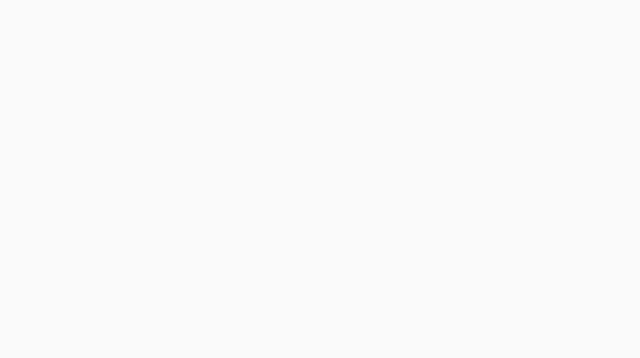
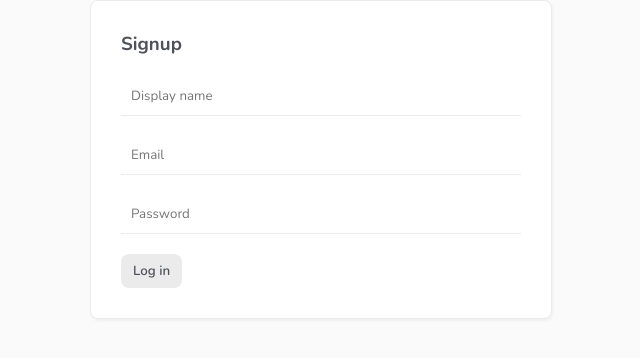
Before and after one commit to denkoksz/vue-practice-final-playlists, a Vue app: page /signup in a window 1280 px wide. Before the commit this address had no page. Shown: the top 358 px of the page, without its empty margins (319-959 px from the left). Built offline with nearby package versions, Linux system fonts and the light colour scheme.

Commit message:
add signup view

```diff
--- a/src/router/index.js
+++ b/src/router/index.js
@@ -1,6 +1,7 @@
 import { createRouter, createWebHistory } from 'vue-router';
 import HomeView from '../views/HomeView.vue';
 import Login from "@/views/auth/Login";
+import Signup from "@/views/auth/Signup";
 
 const routes = [
   {
@@ -12,6 +13,11 @@
     path: '/login',
     name: 'Login',
     component: Login
+  },
+  {
+    path: '/signup',
+    name: 'Signup',
+    component: Signup
   }
 ]
 
--- /dev/null
+++ b/src/views/auth/Signup.vue
@@ -0,0 +1,38 @@
+<template>
+  <form @submit.prevent="handleSubmit">
+    <h3>Signup</h3>
+    <input type="text" placeholder="Display name" v-model="displayName">
+    <input type="email" placeholder="Email" v-model="email">
+    <input type="password" placeholder="Password" v-model="password">
+    <div v-if="error" class="error">{{error}}</div>
+    <button v-if="!isPending">Log in</button>
+  </form>
+</template>
+
+<script>
+import { ref } from "vue";
+import useSignup from "@/composables/useSignup";
+
+export default {
+  setup() {
+
+    const {error, signup, isPending } = useSignup();
+    const displayName = ref('');
+    const email = ref('');
+    const password = ref('');
+
+    const handleSubmit = async () => {
+      const response = await signup(email.value, password.value, displayName.value);
+      if (!error.value) {
+        console.log('user signed up');
+      }
+    }
+
+    return { email, password, displayName, isPending, error, handleSubmit };
+  }
+}
+</script>
+
+<style scoped>
+
+</style>
```
